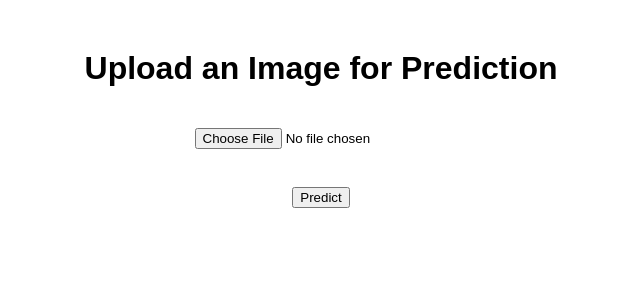
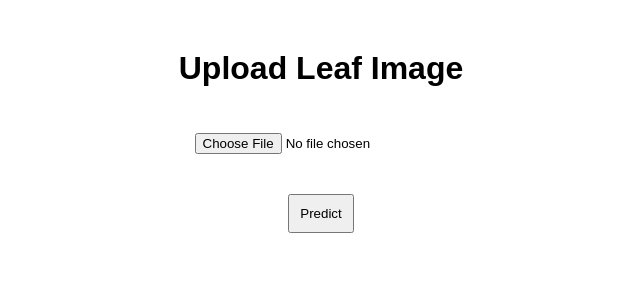
Before and after one commit to ali-124k/Hydroponics, a Flask app: page / in a window 1280 px wide. Shown: the top 300 px of the page, without its empty margins (319-959 px from the left). Run offline with Flask 3, Linux system fonts and the light colour scheme.

Commit message:
Update index.html

```diff
--- a/templates/index.html
+++ b/templates/index.html
@@ -1,73 +1,44 @@
 <!DOCTYPE html>
 <html>
 <head>
-    <title>Image Classifier</title>
+    <title>Plant Disease Prediction</title>
     <style>
         body {
             font-family: Arial, sans-serif;
+            text-align: center;
             margin: 50px;
-            text-align: center;
         }
-        input[type="file"] {
-            margin: 20px;
+        input[type="file"], button {
+            margin: 15px;
+            padding: 10px;
         }
         #result {
-            margin-top: 20px;
+            margin-top: 25px;
+            font-size: 20px;
             font-weight: bold;
-            font-size: 18px;
-        }
-        #loading {
-            margin-top: 15px;
-            font-size: 16px;
-            color: #555;
-        }
-        #preview {
-            margin-top: 20px;
-            max-width: 300px;
-            border: 1px solid #ccc;
-            display: none;
         }
     </style>
 </head>
 <body>
-    <h1>Upload an Image for Prediction</h1>
+    <h1>Upload Leaf Image</h1>
     <form id="upload-form" enctype="multipart/form-data">
-        <input type="file" name="file" id="file" accept="image/*" required><br>
-        <img id="preview" alt="Image Preview" /><br>
+        <input type="file" id="file" name="file" accept="image/*" required>
+        <br>
         <button type="submit">Predict</button>
     </form>
-
-    <div id="loading" style="display: none;">Loading...</div>
     <div id="result"></div>
 
     <script>
-        const fileInput = document.getElementById('file');
-        const preview = document.getElementById('preview');
-        const resultDiv = document.getElementById('result');
-        const loadingDiv = document.getElementById('loading');
-
-        fileInput.addEventListener('change', function () {
-            const file = fileInput.files[0];
-            if (file) {
-                const reader = new FileReader();
-                reader.onload = function (e) {
-                    preview.src = e.target.result;
-                    preview.style.display = 'block';
-                };
-                reader.readAsDataURL(file);
-            } else {
-                preview.style.display = 'none';
-                preview.src = '';
-            }
-        });
-
-        document.getElementById('upload-form').addEventListener('submit', async function(event) {
+        document.getElementById('upload-form').addEventListener('submit', async function (event) {
             event.preventDefault();
-            resultDiv.innerText = '';
-            loadingDiv.style.display = 'block';
+            const fileInput = document.getElementById('file');
+            if (!fileInput.files.length) return;
 
             const formData = new FormData();
-            formData.append("file", fileInput.files[0]);
+            formData.append('file', fileInput.files[0]);
+
+            const resultDiv = document.getElementById('result');
+            resultDiv.innerText = 'Predicting...';
 
             try {
                 const response = await fetch('/predict', {
@@ -75,16 +46,14 @@
                     body: formData
                 });
 
-                const result = await response.json();
-                if (response.ok) {
-                    resultDiv.innerText = "Prediction: " + result.prediction;
-                } else {
-                    resultDiv.innerText = "Error: " + (result.error || "Something went wrong");
+                const data = await response.json();
+                if (data.prediction) {
+                    resultDiv.innerText = 'Prediction: ' + data.prediction;
+                } else if (data.error) {
+                    resultDiv.innerText = 'Error: ' + data.error;
                 }
             } catch (error) {
-                resultDiv.innerText = "Error: " + error.message;
-            } finally {
-                loadingDiv.style.display = 'none';
+                resultDiv.innerText = 'Error: Failed to get a response from server.';
             }
         });
     </script>
```
